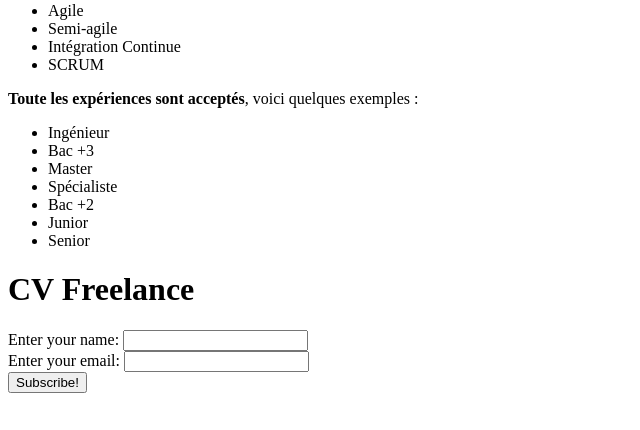
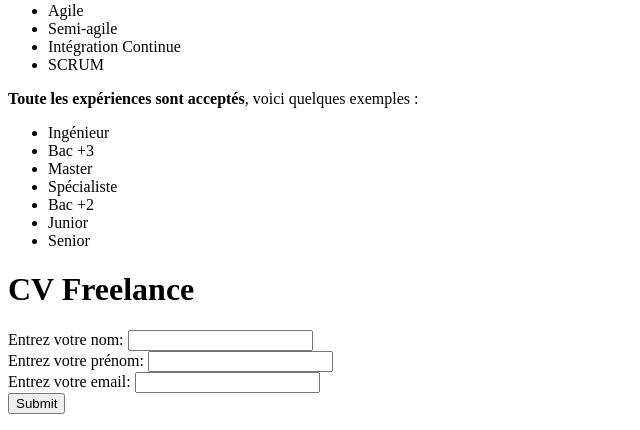
Before and after one commit to BrunetQuentin/Referencement-internet, a PHP site: page /php/publier_cv.php in a window 1280 px wide. Shown: the part 574-1004 px from the top of the page, without its empty margins (0-640 px from the left). Before the commit the page ends 967 px from the top, so only its background shows below. Run offline with PHP 8.4, Linux system fonts and the light colour scheme.

Commit message:
Mise à jour du routeur

```diff
--- a/php/publier_cv.php
+++ b/php/publier_cv.php
@@ -58,15 +58,19 @@
 		<h1>CV Freelance</h1>
 		<form action="" method="get">
 			<div>
-				<label for="name">Enter your name: </label>
-				<input type="text" name="name" id="name" required>
+				<label for="nom">Entrez votre nom: </label>
+				<input type="text" name="nom" required>
 			</div>
 			<div>
-				<label for="email">Enter your email: </label>
-				<input type="email" name="email" id="email" required>
+				<label for="prenom">Entrez votre prénom: </label>
+				<input type="text" name="prenom" required>
 			</div>
 			<div>
-				<input type="submit" value="Subscribe!">
+				<label for="email">Entrez votre email: </label>
+				<input type="email" name="email" required>
+			</div>
+			<div>
+				<input type="submit">
 			</div>
 		</form>
 	</main>
```
Also changed, not shown: index.php (+44 -16 lines), php/publier_mission.php (renamed from php/mission.php).
